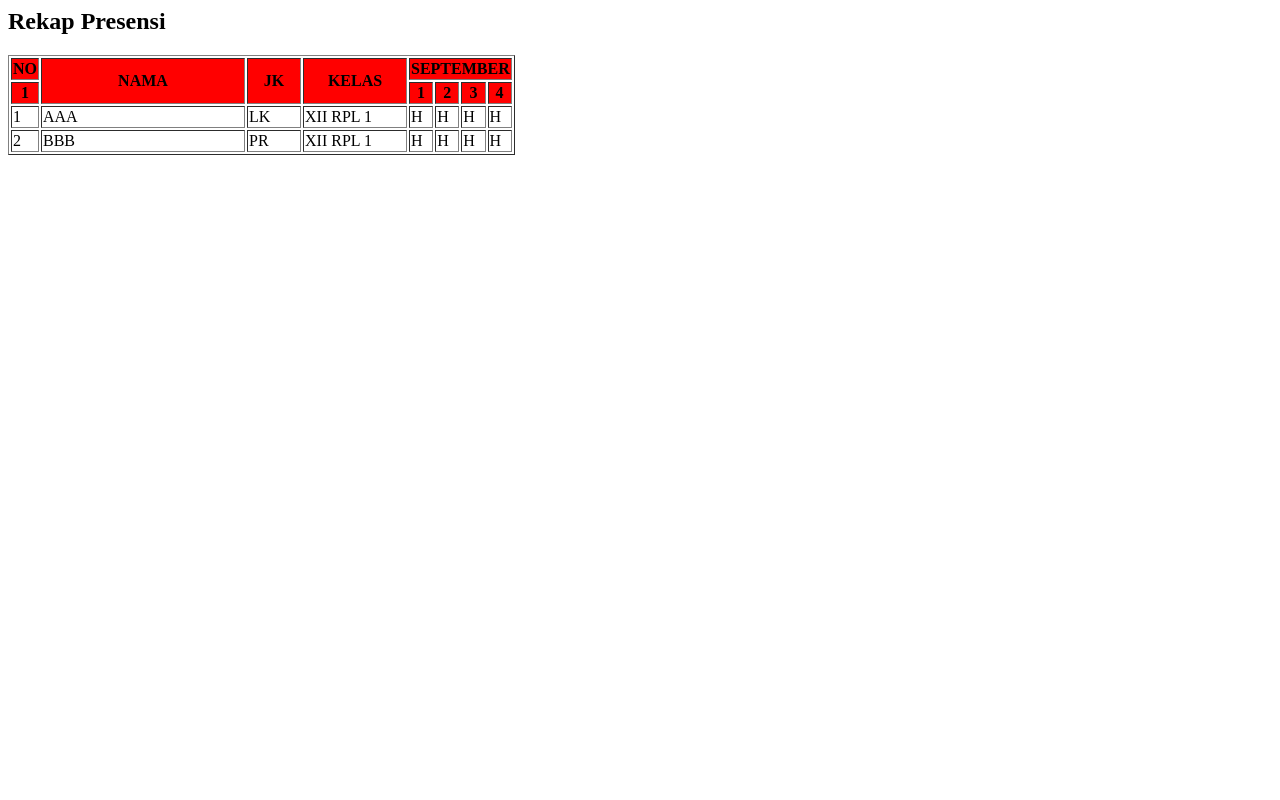
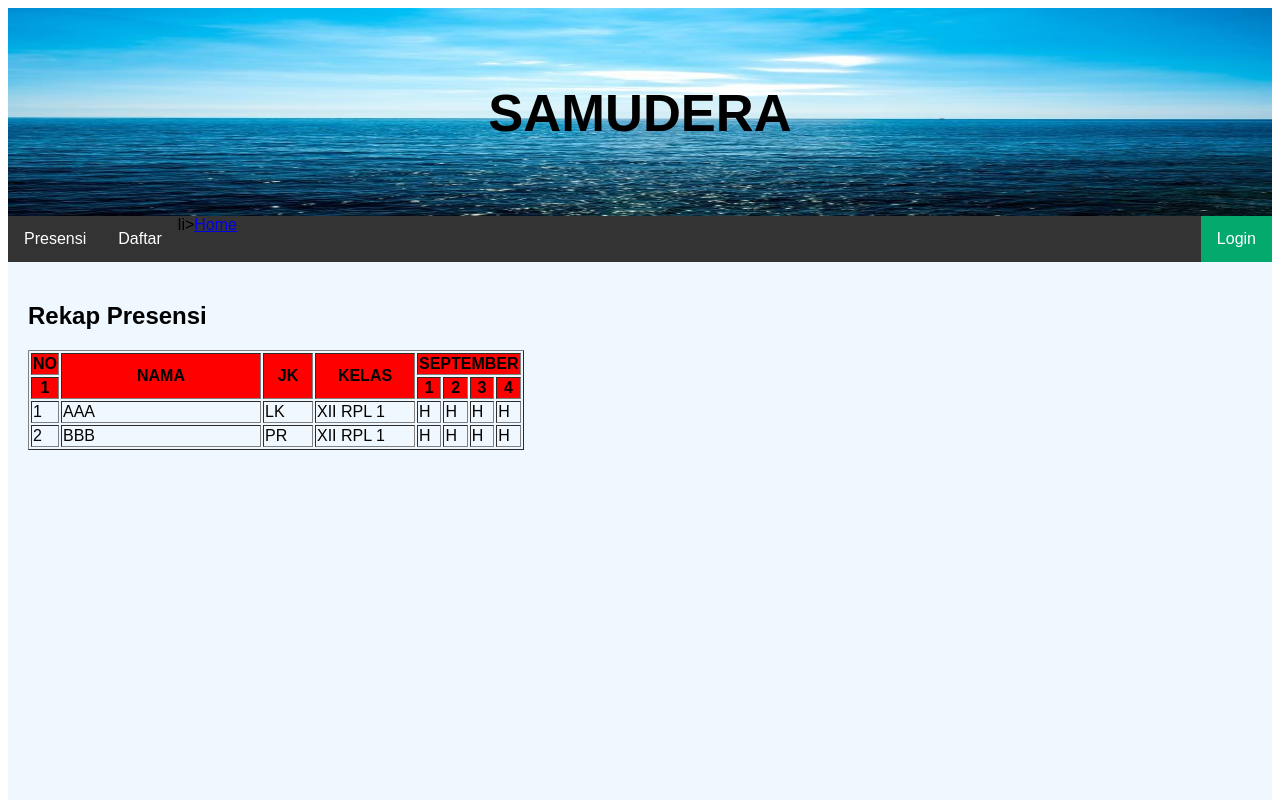
Before and after one commit to calvinputra123/calvinputra.github.io, a plain HTML site: page presensi.html in a window 1280 px wide. Shown: the top 800 px of the page. Drawn offline with Linux system fonts and the light colour scheme.

Commit message:
Update presensi.html

```diff
--- a/presensi.html
+++ b/presensi.html
@@ -1,8 +1,112 @@
-<html>
+<!DOCTYPE html>
+<html lang="en">
 <head>
+<title>CSS Template</title>
+<meta charset="utf-8">
+<meta name="viewport" content="width=device-width, initial-scale=1">
+<style>
+* {
+  box-sizing: border-box;
+}
+
+body {
+  font-family: Papyrus, Fantasy;
+}
+
+/* Style the header */
+header {
+  background-color: #FF0000;
+  padding: 30px;
+  text-align: center;
+  font-size: 35px;
+  color: black;
+background-image: url("samudera.jpg");
+  background-repeat: no-repeat;
+  background-attachment: fixed;
+  background-size: 100% 100%;
+}
+
+
+/* Create two columns/boxes that floats next to each other */
+ul {
+  list-style-type: none;
+  margin: 0;
+  padding: 0;
+  overflow: hidden;
+  background-color: #333;
+}
+
+li {
+  float: left;
+}
+
+li a {
+  display: block;
+  color: white;
+  text-align: center;
+  padding: 14px 16px;
+  text-decoration: none;
+}
+
+li a:hover:not(.active) {
+  background-color: #111;
+}
+
+.active {
+  background-color: #04AA6D;
+}
+
+article {
+  float: left;
+  padding: 20px;
+  width: 100%;
+  background-color: #F0F8FF;
+  height: 800px; /* only for demonstration, should be removed */
+}
+
+/* Clear floats after the columns */
+section::after {
+  content: "";
+  display: table;
+  clear: both;
+}
+
+/* Style the footer */
+footer {
+  background-color: #000000;
+  padding: 1px;
+  text-align: center;
+  color: white;
+}
+
+/* Responsive layout - makes the two columns/boxes stack on top of each other instead of next to each other, on small screens */
+@media (max-width: 600px) {
+  nav, article {
+    width: 100%;
+    height: auto;
+  }
+}
+</style>
 </head>
 <body>
-<h2> Rekap Presensi </h2>
+
+
+<header>
+  <h2>SAMUDERA</h2>
+</header>
+
+<section>
+  <nav>
+    <ul>
+      li><a href="simantik.html">Home</a></li>
+      <li><a href="presensi.html">Presensi</a></li>
+      <li><a href="fromdaftar.html">Daftar</a></li>
+      <li style="float:right"><a class="active" href="login.html">Login</a></li>
+    </ul>
+  </nav>
+
+  <article>
+    <h2> Rekap Presensi </h2>
  <table border="1">
   <tr bgcolor="red">
     <th>NO </th>
@@ -40,5 +144,14 @@
     <td> H </td>
 
  </table>
+
+
+  </article>
+</section>
+
+<footer>
+  <p>crated by calvin putra praseva</p>
+</footer>
+
 </body>
 </html>
```
